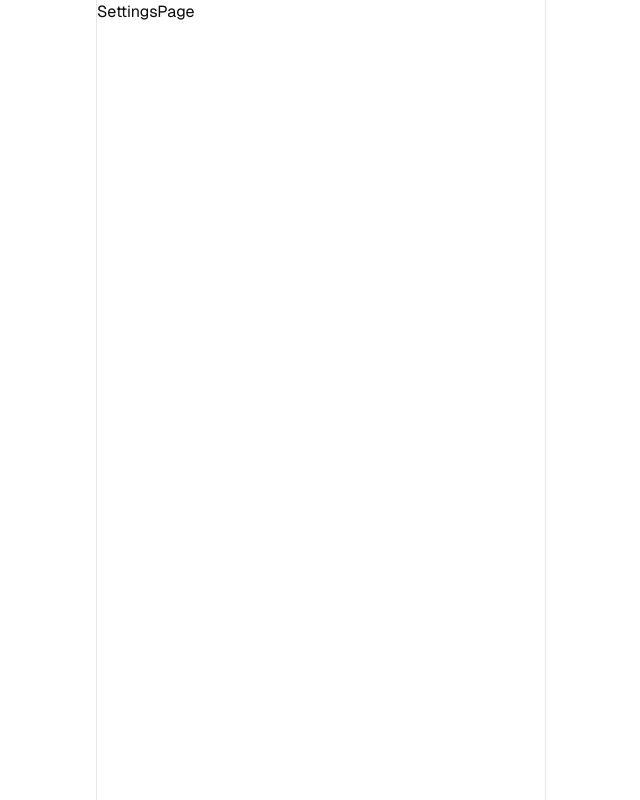
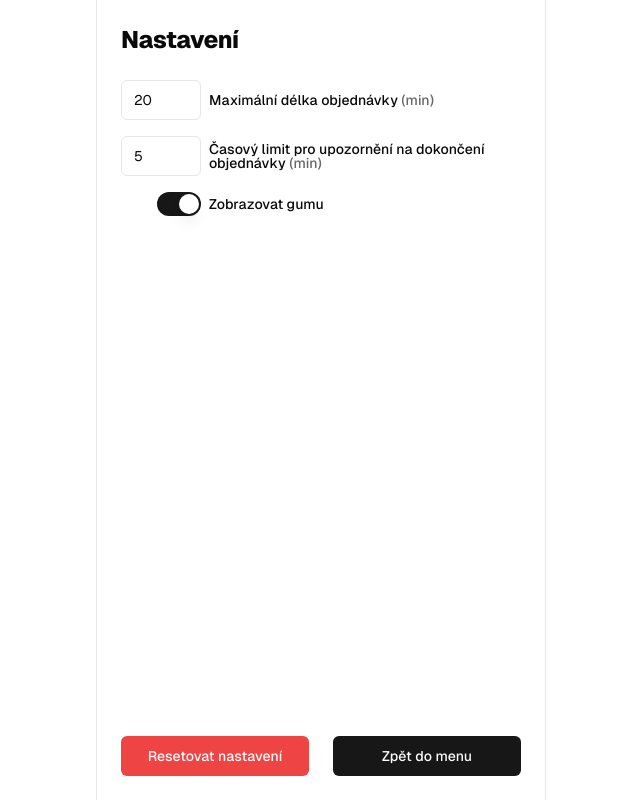
Before and after one commit to maros-o/cvut-fit-ni-nur, a Next.js app: page /settings in a window 1280 px wide. Shown: the whole page, without its empty margins (319-959 px from the left). Built offline with nearby package versions, Linux system fonts and the light colour scheme.

Commit message:
feat: settings

```diff
--- /dev/null
+++ b/app/_contexts/SettingsContext.tsx
@@ -0,0 +1,70 @@
+"use client";
+
+import { useState, createContext, useEffect, useCallback } from "react";
+
+type Settings = {
+  showEraser: boolean;
+  maxSessionTime: number;
+  sessionTimeWarningLimit: number;
+};
+
+type ContextData = {
+  setSetting: <K extends keyof Settings>(field: K, value: Settings[K]) => void;
+  resetSettings: () => void;
+} & Settings;
+
+const SETTINGS_KEY = "settings";
+
+const defaultSettings: Settings = {
+  showEraser: true,
+  maxSessionTime: 20,
+  sessionTimeWarningLimit: 5,
+};
+
+export const SettingsProvider = ({
+  children,
+}: {
+  children: React.ReactNode;
+}) => {
+  const [settingsState, setSettingsState] = useState<Settings>(defaultSettings);
+
+  const setSetting: ContextData["setSetting"] = useCallback(
+    (field, value) =>
+      setSettingsState((prev) => {
+        const newSettings = { ...prev, [field]: value };
+        localStorage.setItem(SETTINGS_KEY, JSON.stringify(newSettings));
+        return newSettings;
+      }),
+    []
+  );
+
+  const resetSettings: ContextData["resetSettings"] = useCallback(() => {
+    setSettingsState(defaultSettings);
+    localStorage.setItem(SETTINGS_KEY, JSON.stringify(defaultSettings));
+  }, []);
+
+  useEffect(() => {
+    const settings = localStorage.getItem(SETTINGS_KEY);
+    if (settings) {
+      setSettingsState((prev) => ({ ...prev, ...JSON.parse(settings) }));
+    } else {
+      localStorage.removeItem(SETTINGS_KEY);
+    }
+  }, []);
+
+  const contextData: ContextData = {
+    ...settingsState,
+    setSetting,
+    resetSettings,
+  };
+
+  return (
+    <SettingsContext.Provider value={contextData}>
+      {children}
+    </SettingsContext.Provider>
+  );
+};
+
+const SettingsContext = createContext<ContextData>({} as ContextData);
+
+export default SettingsContext;
--- /dev/null
+++ b/app/_contexts/TestSessionContext.tsx
@@ -0,0 +1,23 @@
+"use client";
+
+import { useState, createContext, useEffect, useCallback } from "react";
+
+type ContextData = {};
+
+export const TestSessionProvider = ({
+  children,
+}: {
+  children: React.ReactNode;
+}) => {
+  const contextData: ContextData = {};
+
+  return (
+    <TestSessionContext.Provider value={contextData}>
+      {children}
+    </TestSessionContext.Provider>
+  );
+};
+
+const TestSessionContext = createContext<ContextData>({} as ContextData);
+
+export default TestSessionContext;
--- a/app/layout.tsx
+++ b/app/layout.tsx
@@ -1,6 +1,7 @@
 import type { Metadata } from "next";
 import localFont from "next/font/local";
 import "./globals.css";
+import { SettingsProvider } from "./_contexts/SettingsContext";
 
 const geistSans = localFont({
   src: "./fonts/GeistVF.woff",
@@ -28,9 +29,11 @@ export default function RootLayout({
       <body
         className={`${geistSans.variable} ${geistMono.variable} antialiased flex justify-center h-screen`}
       >
-        <main className="max-w-md w-full h-full outline outline-1 outline-gray-200 font-[family-name:var(--font-geist-sans)]">
-          {children}
-        </main>
+        <SettingsProvider>
+          <main className="max-w-md w-full h-full outline outline-1 outline-gray-200 font-[family-name:var(--font-geist-sans)]">
+            {children}
+          </main>
+        </SettingsProvider>
       </body>
     </html>
   );
--- a/app/page.tsx
+++ b/app/page.tsx
@@ -3,13 +3,13 @@ import { Button } from "@/components/ui/button";
 
 export default function HomePage() {
   return (
-    <div className="flex justify-center items-center h-screen outline">
+    <div className="flex justify-center items-center h-screen">
       <nav className="flex flex-col gap-6 p-2 w-full max-w-xs">
-        <Button className="bg-green-600 border" asChild>
+        <Button asChild>
           <Link href="/test">Začít test</Link>
         </Button>
 
-        <Button variant="secondary" className="border" asChild>
+        <Button variant="secondary" asChild>
           <Link href="/settings">Nastavení</Link>
         </Button>
       </nav>
--- a/app/settings/page.tsx
+++ b/app/settings/page.tsx
@@ -1,3 +1,81 @@
+"use client";
+
+import SettingsContext from "../_contexts/SettingsContext";
+import { useContext } from "react";
+import { Switch } from "@/components/ui/switch";
+import { Label } from "@/components/ui/label";
+import { Input } from "@/components/ui/input";
+import { Button } from "@/components/ui/button";
+import Link from "next/link";
+
 export default function SettingsPage() {
-  return <div>SettingsPage</div>;
+  const {
+    maxSessionTime,
+    sessionTimeWarningLimit,
+    showEraser,
+    setSetting,
+    resetSettings,
+  } = useContext(SettingsContext);
+
+  return (
+    <div className="flex flex-col p-6 justify-between h-full">
+      <div className="flex flex-col gap-4">
+        <h1 className="text-2xl font-extrabold tracking-tight mb-2">
+          Nastavení
+        </h1>
+        <div className="flex items-center space-x-2">
+          <Input
+            type="number"
+            className="w-20"
+            value={maxSessionTime}
+            onChange={(e) => {
+              setSetting("maxSessionTime", Number(e.target.value));
+            }}
+            checked={showEraser}
+          />
+          <Label>
+            Maximální délka objednávky{" "}
+            <span className="text-black/60">(min)</span>
+          </Label>
+        </div>
+        <div className="flex items-center space-x-2">
+          <Input
+            type="number"
+            className="w-20"
+            value={sessionTimeWarningLimit}
+            onChange={(e) => {
+              setSetting("sessionTimeWarningLimit", Number(e.target.value));
+            }}
+            checked={showEraser}
+          />
+          <Label>
+            Časový limit pro upozornění na dokončení objednávky{" "}
+            <span className="text-black/60">(min)</span>
+          </Label>
+        </div>
+        <div className="flex items-center space-x-2 ps-9">
+          <Switch
+            onCheckedChange={() => {
+              console.log("value");
+              setSetting("showEraser", !showEraser);
+            }}
+            checked={showEraser}
+          />
+          <Label>Zobrazovat gumu</Label>
+        </div>
+      </div>
+      <div className="flex gap-6">
+        <Button
+          variant={"destructive"}
+          className="w-full"
+          onClick={resetSettings}
+        >
+          Resetovat nastavení
+        </Button>
+        <Button asChild className="w-full">
+          <Link href="/">Zpět do menu</Link>
+        </Button>
+      </div>
+    </div>
+  );
 }
--- a/components/ui/button.tsx
+++ b/components/ui/button.tsx
@@ -1,8 +1,8 @@
-import * as React from "react"
-import { Slot } from "@radix-ui/react-slot"
-import { cva, type VariantProps } from "class-variance-authority"
+import * as React from "react";
+import { Slot } from "@radix-ui/react-slot";
+import { cva, type VariantProps } from "class-variance-authority";
 
-import { cn } from "@/lib/utils"
+import { cn } from "@/lib/utils";
 
 const buttonVariants = cva(
   "inline-flex items-center justify-center gap-2 whitespace-nowrap rounded-md text-sm font-medium ring-offset-background transition-colors focus-visible:outline-none focus-visible:ring-2 focus-visible:ring-ring focus-visible:ring-offset-2 disabled:pointer-events-none disabled:opacity-50 [&_svg]:pointer-events-none [&_svg]:size-4 [&_svg]:shrink-0",
@@ -15,7 +15,7 @@ const buttonVariants = cva(
         outline:
           "border border-input bg-background hover:bg-accent hover:text-accent-foreground",
         secondary:
-          "bg-secondary text-secondary-foreground hover:bg-secondary/80",
+          "bg-secondary text-secondary-foreground hover:bg-secondary/80 border",
         ghost: "hover:bg-accent hover:text-accent-foreground",
         link: "text-primary underline-offset-4 hover:underline",
       },
@@ -31,26 +31,26 @@ const buttonVariants = cva(
       size: "default",
     },
   }
-)
+);
 
 export interface ButtonProps
   extends React.ButtonHTMLAttributes<HTMLButtonElement>,
     VariantProps<typeof buttonVariants> {
-  asChild?: boolean
+  asChild?: boolean;
 }
 
 const Button = React.forwardRef<HTMLButtonElement, ButtonProps>(
   ({ className, variant, size, asChild = false, ...props }, ref) => {
-    const Comp = asChild ? Slot : "button"
+    const Comp = asChild ? Slot : "button";
     return (
       <Comp
         className={cn(buttonVariants({ variant, size, className }))}
         ref={ref}
         {...props}
       />
-    )
+    );
   }
-)
-Button.displayName = "Button"
+);
+Button.displayName = "Button";
 
-export { Button, buttonVariants }
+export { Button, buttonVariants };
--- /dev/null
+++ b/components/ui/input.tsx
@@ -0,0 +1,25 @@
+import * as React from "react"
+
+import { cn } from "@/lib/utils"
+
+export interface InputProps
+  extends React.InputHTMLAttributes<HTMLInputElement> {}
+
+const Input = React.forwardRef<HTMLInputElement, InputProps>(
+  ({ className, type, ...props }, ref) => {
+    return (
+      <input
+        type={type}
+        className={cn(
+          "flex h-10 w-full rounded-md border border-input bg-background px-3 py-2 text-sm ring-offset-background file:border-0 file:bg-transparent file:text-sm file:font-medium file:text-foreground placeholder:text-muted-foreground focus-visible:outline-none focus-visible:ring-2 focus-visible:ring-ring focus-visible:ring-offset-2 disabled:cursor-not-allowed disabled:opacity-50",
+          className
+        )}
+        ref={ref}
+        {...props}
+      />
+    )
+  }
+)
+Input.displayName = "Input"
+
+export { Input }
--- /dev/null
+++ b/components/ui/label.tsx
@@ -0,0 +1,26 @@
+"use client"
+
+import * as React from "react"
+import * as LabelPrimitive from "@radix-ui/react-label"
+import { cva, type VariantProps } from "class-variance-authority"
+
+import { cn } from "@/lib/utils"
+
+const labelVariants = cva(
+  "text-sm font-medium leading-none peer-disabled:cursor-not-allowed peer-disabled:opacity-70"
+)
+
+const Label = React.forwardRef<
+  React.ElementRef<typeof LabelPrimitive.Root>,
+  React.ComponentPropsWithoutRef<typeof LabelPrimitive.Root> &
+    VariantProps<typeof labelVariants>
+>(({ className, ...props }, ref) => (
+  <LabelPrimitive.Root
+    ref={ref}
+    className={cn(labelVariants(), className)}
+    {...props}
+  />
+))
+Label.displayName = LabelPrimitive.Root.displayName
+
+export { Label }
--- /dev/null
+++ b/components/ui/switch.tsx
@@ -0,0 +1,29 @@
+"use client"
+
+import * as React from "react"
+import * as SwitchPrimitives from "@radix-ui/react-switch"
+
+import { cn } from "@/lib/utils"
+
+const Switch = React.forwardRef<
+  React.ElementRef<typeof SwitchPrimitives.Root>,
+  React.ComponentPropsWithoutRef<typeof SwitchPrimitives.Root>
+>(({ className, ...props }, ref) => (
+  <SwitchPrimitives.Root
+    className={cn(
+      "peer inline-flex h-6 w-11 shrink-0 cursor-pointer items-center rounded-full border-2 border-transparent transition-colors focus-visible:outline-none focus-visible:ring-2 focus-visible:ring-ring focus-visible:ring-offset-2 focus-visible:ring-offset-background disabled:cursor-not-allowed disabled:opacity-50 data-[state=checked]:bg-primary data-[state=unchecked]:bg-input",
+      className
+    )}
+    {...props}
+    ref={ref}
+  >
+    <SwitchPrimitives.Thumb
+      className={cn(
+        "pointer-events-none block h-5 w-5 rounded-full bg-background shadow-lg ring-0 transition-transform data-[state=checked]:translate-x-5 data-[state=unchecked]:translate-x-0"
+      )}
+    />
+  </SwitchPrimitives.Root>
+))
+Switch.displayName = SwitchPrimitives.Root.displayName
+
+export { Switch }
--- a/package.json
+++ b/package.json
@@ -9,7 +9,9 @@
     "lint": "next lint"
   },
   "dependencies": {
+    "@radix-ui/react-label": "^2.1.0",
     "@radix-ui/react-slot": "^1.1.0",
+    "@radix-ui/react-switch": "^1.1.1",
     "class-variance-authority": "^0.7.0",
     "clsx": "^2.1.1",
     "lucide-react": "^0.453.0",
```
Also changed, not shown: app/_data/movies.ts (added, +41 -0 lines), app/globals.css (+0 -31 lines), 1 other file (tests, documents, lock files or other folders).
